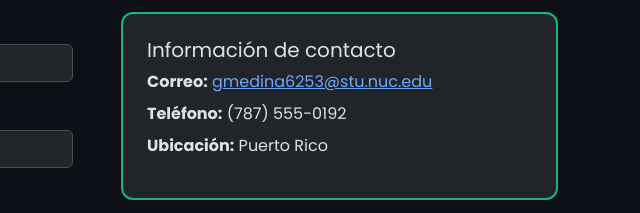
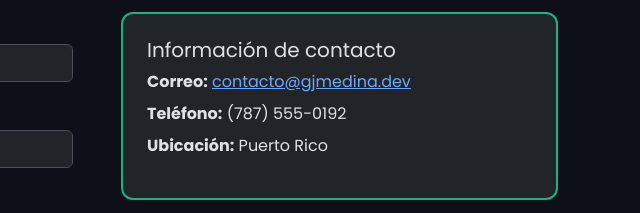
Before and after one commit to medinalab3/Lab-5-1-portafolio-web-bootstrap, a plain HTML site: page contacto.html in a window 1280 px wide. Shown: the part 226-439 px from the top of the page, 640-1280 px from the left. Drawn offline with nearby package versions, Linux system fonts and the light colour scheme.

Commit message:
Update contacto.html

```diff
--- a/contacto.html
+++ b/contacto.html
@@ -87,7 +87,7 @@
                         <ul class="list-unstyled">
                             <li class="mb-2">
                                 <strong>Correo:</strong>
-                                <a href="mailto:gmedina6253@stu.nuc.edu">gmedina6253@stu.nuc.edu</a>
+                                <a href="mailto:contacto@gjmedina.dev">contacto@gjmedina.dev</a>
                             </li>
                             <li class="mb-2">
                                 <strong>Teléfono:</strong> (787) 555-0192
```
